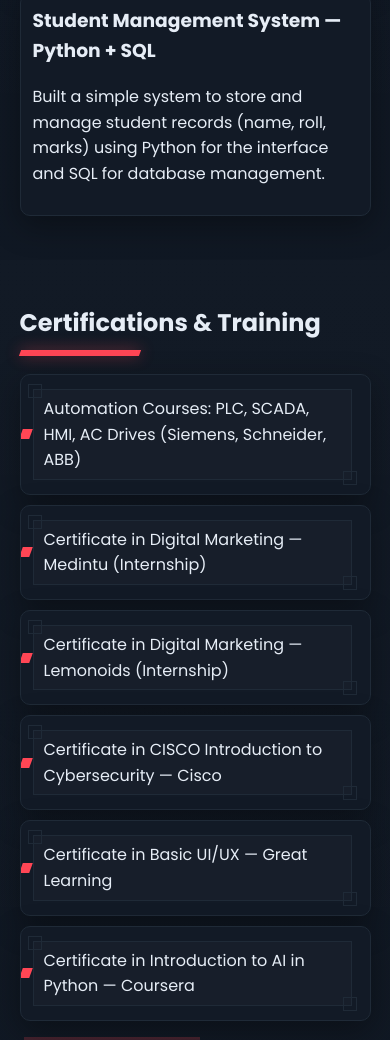
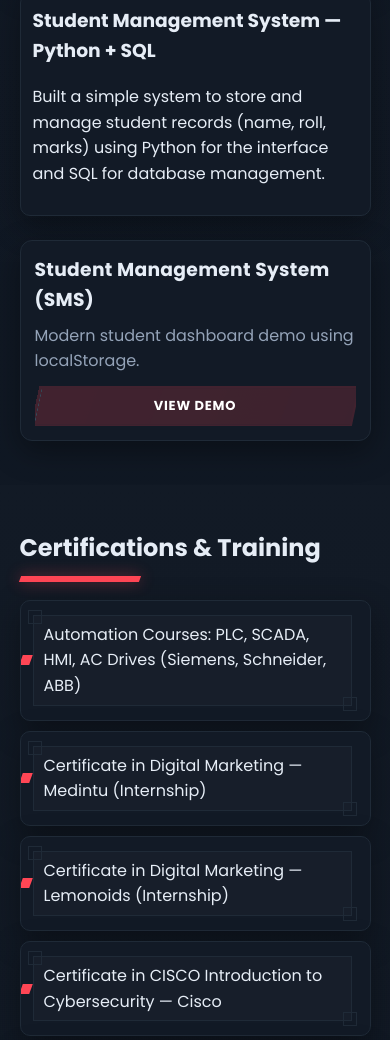
Before and after one commit to md-amaan0305/Portfolio, a plain HTML site: page index.html in a window 390 px wide. Shown: the part 5012-6052 px from the top of the page. Drawn offline with Linux system fonts and the light colour scheme.

Commit message:
feat(projects): add SMS project card with themed hover and responsive layout; include View Demo button to GitHub Pages

```diff
--- a/index.html
+++ b/index.html
@@ -192,6 +192,22 @@
           <p>Built a simple system to store and manage student records (name, roll, marks) using Python for the interface and SQL for database management.</p>
         </article>
       </div>
+
+      <!-- Live Demo Cards -->
+      <div class="project-cards">
+        <article class="card project-card reveal" aria-labelledby="sms-title">
+          <header class="project-card__header">
+            <h3 id="sms-title">Student Management System (SMS)</h3>
+          </header>
+          <p class="project-card__desc">Modern student dashboard demo using localStorage.</p>
+          <footer class="project-card__actions">
+            <a class="btn primary tech" href="https://md-amaan0305.github.io/student-management-system/" target="_blank" rel="noopener" aria-label="Open live demo of Student Management System in a new tab">
+              View Demo
+              <span class="glitch"></span><span class="spark-layer"></span>
+            </a>
+          </footer>
+        </article>
+      </div>
     </div>
   </section>
 
--- a/style.css
+++ b/style.css
@@ -463,3 +463,27 @@ ul { margin-top: 0; }
   #bg-canvas { display: none; }
   .parallax-layer { display: none; }
 }
+
+/* Project Cards: responsive, colorful, and theme-aware */
+.project-cards { margin-top: 24px; display: grid; grid-template-columns: repeat(auto-fit, minmax(280px, 1fr)); gap: 16px; }
+.project-card { position: relative; overflow: hidden; padding: 16px; border-radius: 12px; }
+.project-card__header h3 { margin: 0 0 8px; letter-spacing: .3px; }
+.project-card__desc { margin: 0 0 12px; color: var(--muted); }
+.project-card__actions { display: flex; gap: 10px; flex-wrap: wrap; }
+.project-card::before { content: ""; position: absolute; left: 0; right: 0; top: 0; height: 3px; background: linear-gradient(90deg, var(--primary), var(--accent)); opacity: .9; pointer-events: none; }
+.project-card::after { content: ""; position: absolute; inset: 0; background: linear-gradient(120deg, transparent 20%, rgba(255,255,255,0.08) 38%, transparent 58%); transform: translateX(-120%); transition: transform .6s ease; pointer-events: none; mix-blend-mode: screen; }
+.project-card:hover::after { transform: translateX(0); }
+.project-card:hover { box-shadow: 0 18px 40px rgba(0,0,0,0.45), 0 0 0 1px rgba(255,255,255,0.08), 0 10px 22px rgba(255,70,85,0.18), 0 6px 18px rgba(0,229,255,0.14); border-color: rgba(255,70,85,0.25); }
+.theme-got .project-card:hover { box-shadow: 0 18px 40px rgba(0,0,0,0.45), 0 0 0 1px rgba(255,255,255,0.06), 0 10px 22px rgba(194,157,91,0.18), 0 6px 18px rgba(160,199,218,0.14); border-color: rgba(194,157,91,0.25); }
+@media (prefers-reduced-motion: reduce) { .project-card:hover { transform: none; } .project-card::after { display: none; } }
+
+@media (max-width: 768px) {
+  .project-cards { gap: 14px; }
+  .project-card { padding: 14px; }
+  .project-card__actions .btn { padding-inline: 14px; }
+}
+@media (max-width: 480px) {
+  .project-cards { gap: 12px; }
+  .project-card__actions { flex-direction: column; }
+  .project-card__actions .btn { width: 100%; }
+}
```
